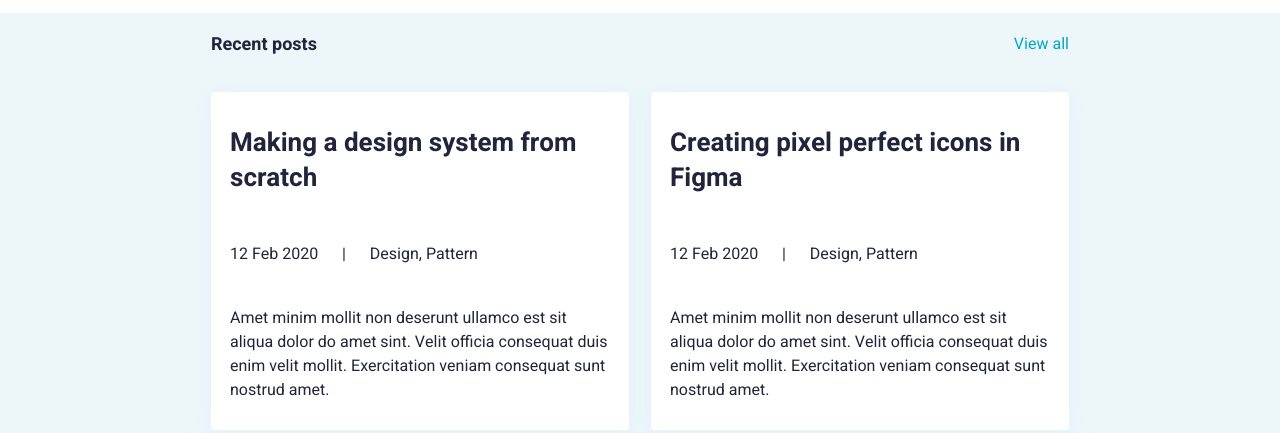
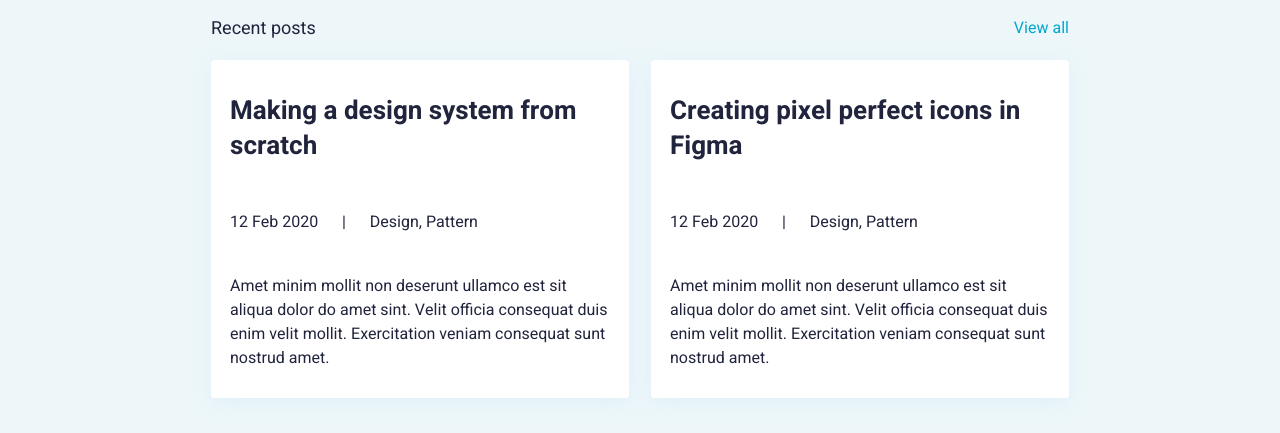
Before and after one commit to Statii87/challenges, a plain HTML site: page index.html in a window 1280 px wide. Shown: the part 553-986 px from the top of the page. Drawn offline with nearby package versions, Linux system fonts and the light colour scheme.

Commit message:
posts section

```diff
--- a/scss/component/_posts-section.scss
+++ b/scss/component/_posts-section.scss
@@ -11,11 +11,12 @@
 
     &--title{
         font-size: 18px;
-    }
+        font-weight: 400;
+       }
 
     &--text{
         display: none;
-    }
+        }
 
     &__info{
         background-color: #fff;
@@ -48,6 +49,7 @@
         display: flex;
         justify-content: space-between;
         align-items: center;
+        margin: 0;
     }
 
     &--title{
```
Also changed, not shown: css/main.min.css, 1 other file.
